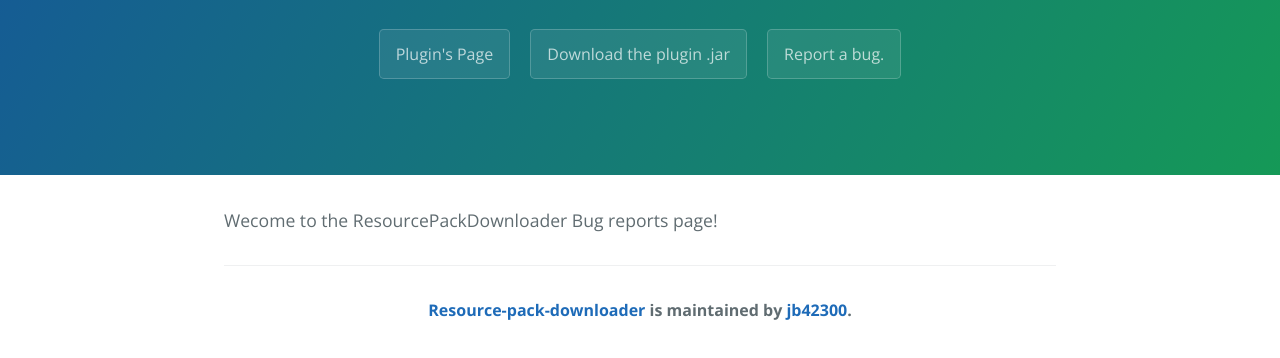
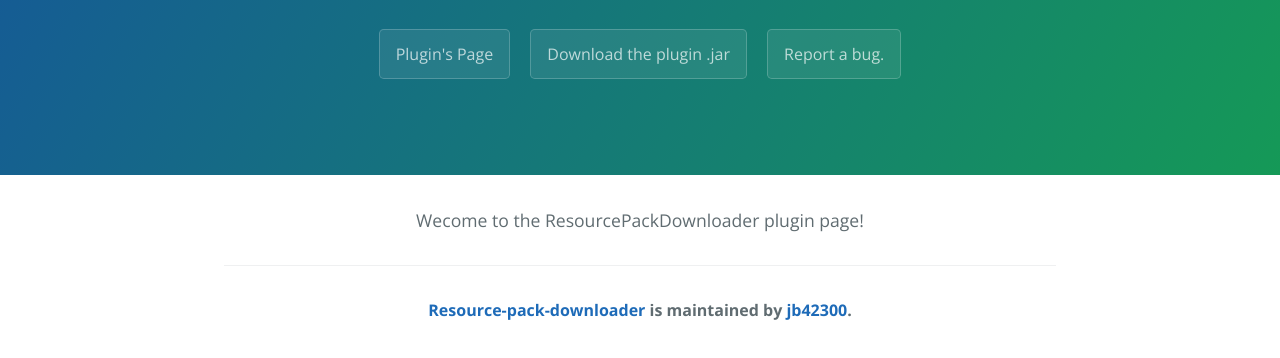
Before and after one commit to jb42300/Resource-Pack-Downloader, a plain HTML site: page index.html in a window 1280 px wide. Shown: the part 208-566 px from the top of the page. Drawn offline with nearby package versions, Linux system fonts and the light colour scheme.

Commit message:
Update index.html

```diff
--- a/index.html
+++ b/index.html
@@ -19,7 +19,7 @@
     </section>
 
     <section class="main-content">
-      <p>Wecome to the ResourcePackDownloader Bug reports page!</p>
+      <center><p>Wecome to the ResourcePackDownloader plugin page!</p></center>
 
       <footer class="site-footer">
         <center><span class="site-footer-owner"><a href="http://www.spigotmc.org/resources/resourcepackdownloader.6262/">Resource-pack-downloader</a> is maintained by <a href="http://www.spigotmc.org/members/jb42300.23966/">jb42300</a>.</span></center>
```
